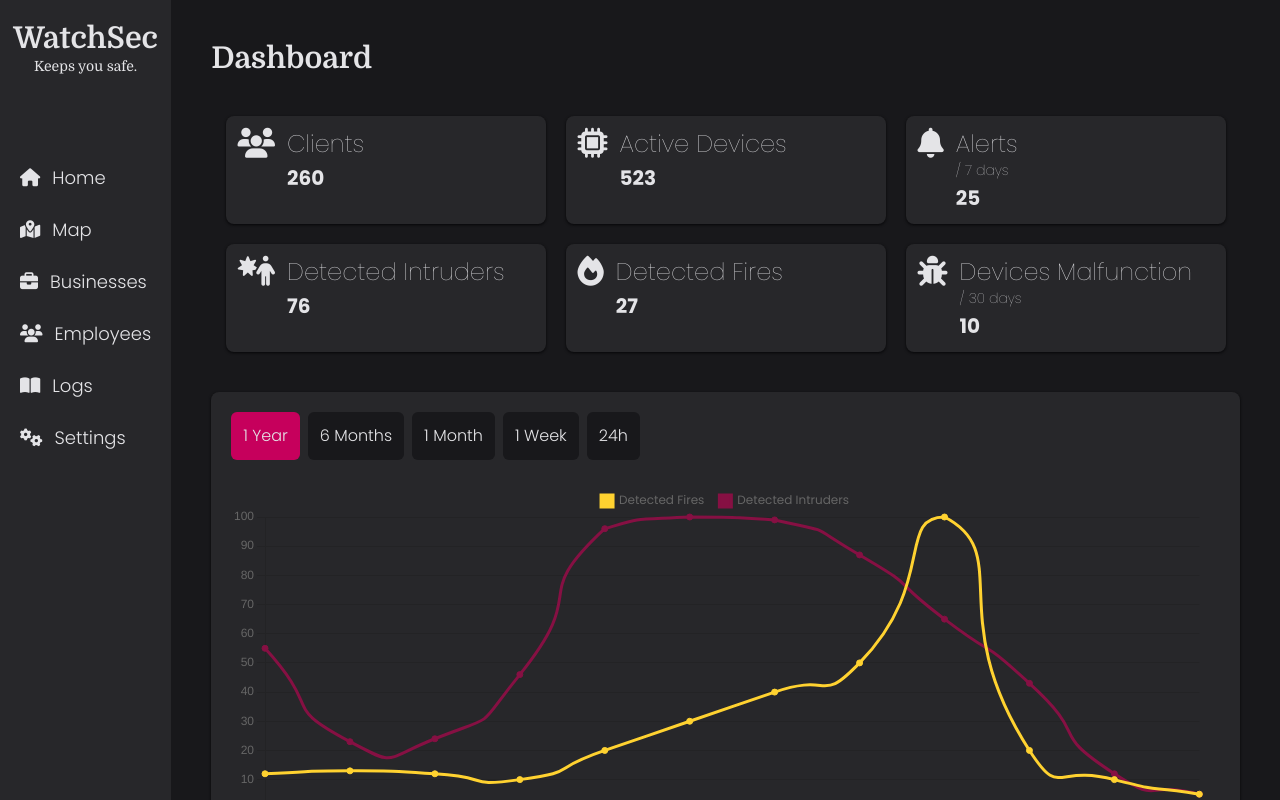
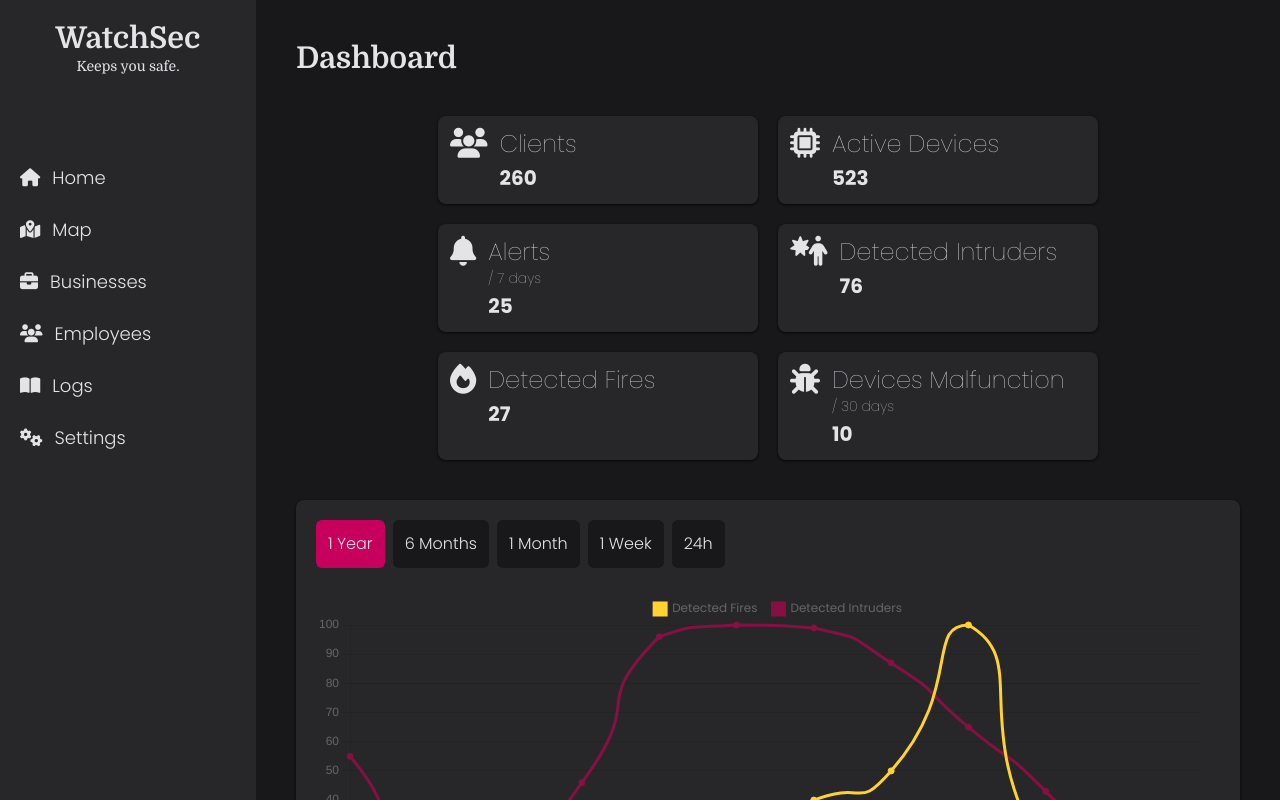
Before and after one commit to alexandrubunea/iot-emergency-response-system, a React (Vite) app in the folder dashboard/: page / in a window 1280 px wide. Shown: the top 800 px of the page. Built offline with nearby package versions, Linux system fonts and the light colour scheme.

Commit message:
fix(dashboard): inconsistency when switching tabs

```diff
--- a/dashboard/src/components/Sidebar.tsx
+++ b/dashboard/src/components/Sidebar.tsx
@@ -25,7 +25,7 @@ function Sidebar({
             <div
                 className={`
                 bg-zinc-800 text-zinc-200 fixed lg:relative z-40
-                w-64 min-h-screen px-3 py-5
+                min-w-64 min-h-screen px-3 py-5
                 transform transition-transform duration-300 ease-in-out
                 ${
                     isMobileMenuOpen
```
